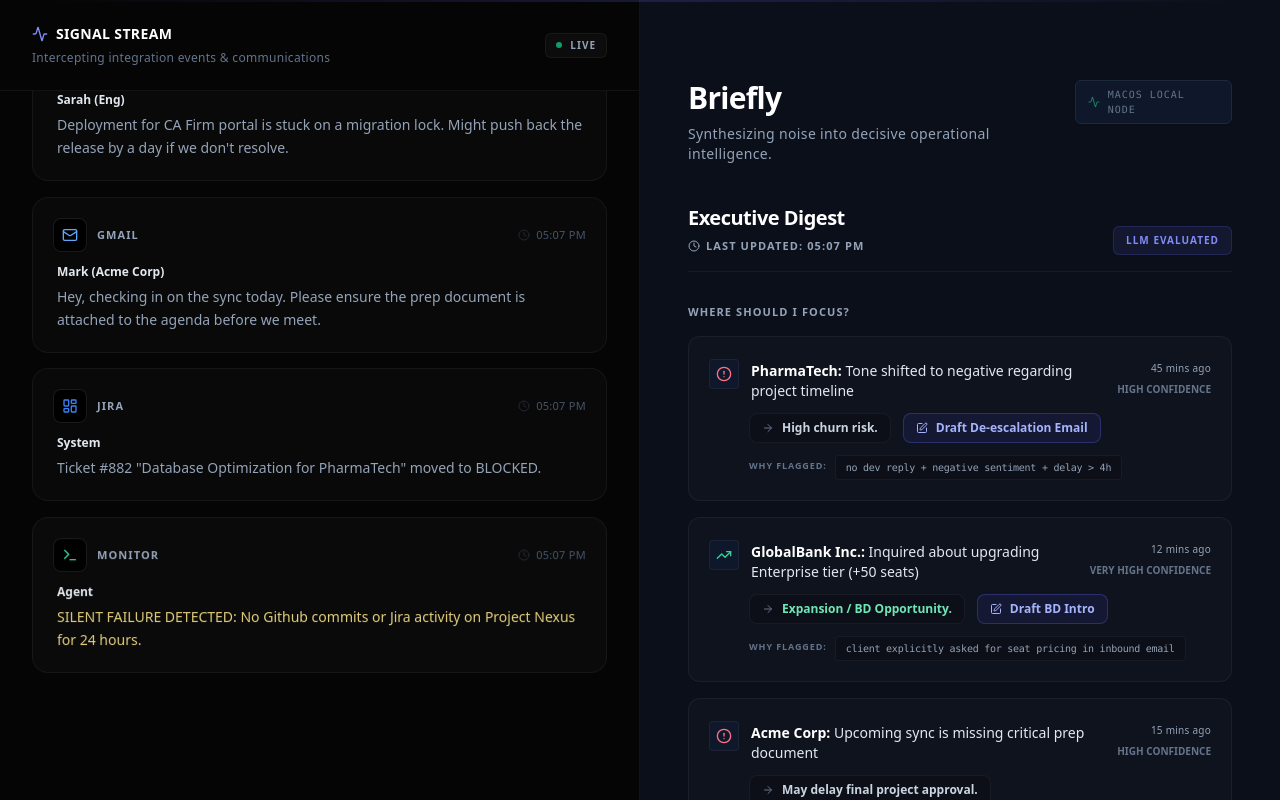
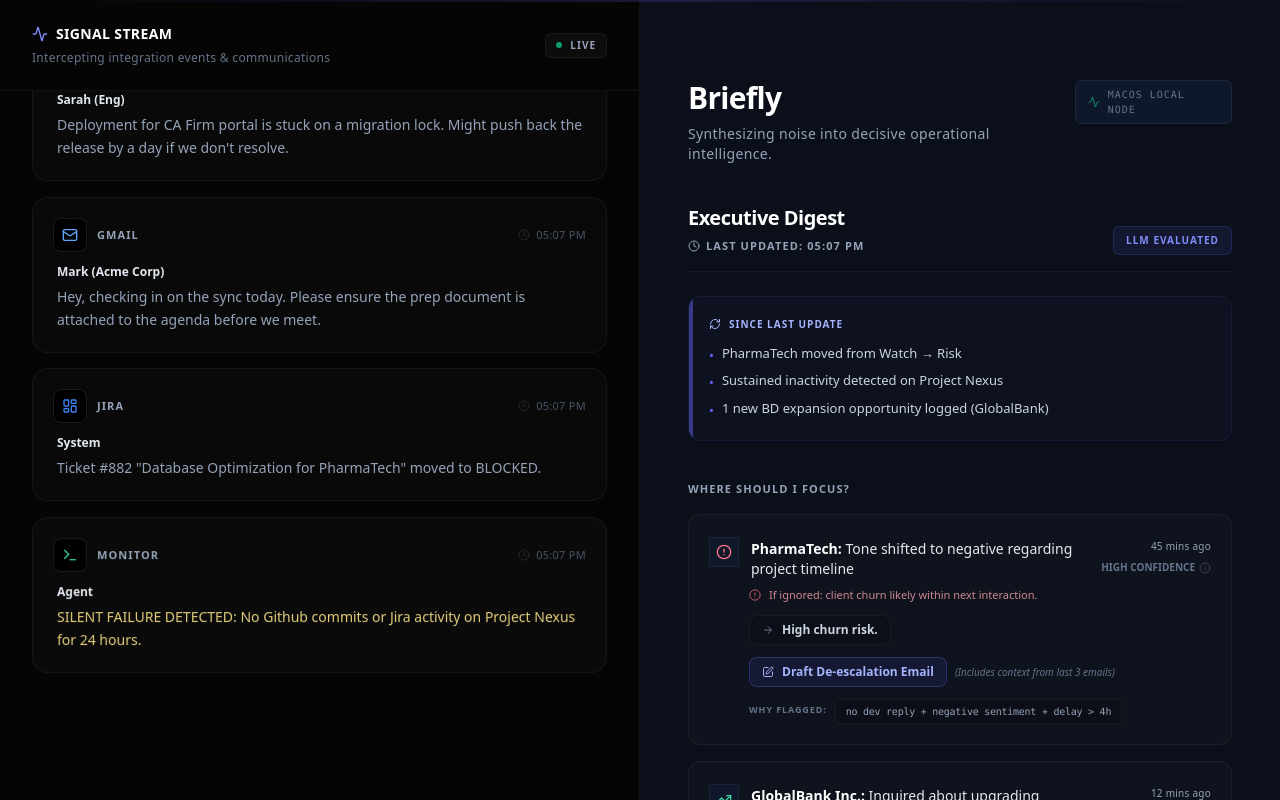
Before and after one commit to Sumanth2377/Briefly, a React (Vite) app: page / in a window 1280 px wide. Both pictures are taken after a click on the button "Generate Intelligence". Built offline with nearby package versions, Linux system fonts and the light colour scheme.

Commit message:
feat(analytics): Push 1-percent executive UX overhaul with temporal global deltas, accountability tracking, consequence rendering, and missing data alerts

```diff
--- a/src/App.jsx
+++ b/src/App.jsx
@@ -1,5 +1,5 @@
 import React, { useState, useEffect, useRef } from 'react';
-import { Activity, Clock, MessageSquare, Mail, LayoutDashboard, Terminal, AlertCircle, CheckCircle2, AlertTriangle, ArrowRight, Zap, Loader2, Sparkles, TrendingUp, PenSquare } from 'lucide-react';
+import { Activity, Clock, MessageSquare, Mail, LayoutDashboard, Terminal, AlertCircle, CheckCircle2, AlertTriangle, ArrowRight, Zap, Loader2, Sparkles, TrendingUp, PenSquare, RefreshCw, AlertOctagon, Info } from 'lucide-react';
 import { rawDataStream, getHeartbeatDigest } from './mockData';
 
 const getSourceIcon = (type) => {
@@ -81,16 +81,15 @@
 
   const handleDraftAction = (id) => {
     setActiveDraft(id);
-    setTimeout(() => setActiveDraft(null), 2000); // Simulate generative draft
+    setTimeout(() => setActiveDraft(null), 2000);
   };
 
   return (
     <div className="flex h-screen bg-slate-950 text-slate-300 font-sans selection:bg-indigo-500/30">
 
-      {/* MAC MENU BAR SIMULATION STYLING (Subtle native border top feeling) */}
       <div className="absolute top-0 w-full h-[2px] bg-gradient-to-r from-indigo-500/0 via-indigo-500/20 to-indigo-500/0 z-50 pointer-events-none"></div>
 
-      {/* LEFT PANEL - Firehose */}
+      {/* LEFT PANEL */}
       <div className="w-1/2 border-r border-white/5 flex flex-col bg-[#050505] relative z-10">
         <div className="px-8 py-6 border-b border-white/5 flex justify-between items-center bg-[#050505] z-20">
           <div>
@@ -136,7 +135,6 @@
 
       {/* RIGHT PANEL - Digest */}
       <div className="w-1/2 flex flex-col relative overflow-y-auto bg-[#0B0F19] scroll-smooth">
-
         <div className="p-12 flex-1 flex flex-col max-w-3xl mx-auto w-full relative z-10">
 
           <div className="mb-10 mt-8 flex justify-between items-start">
@@ -172,7 +170,7 @@
             <div className="animate-in fade-in slide-in-from-bottom-4 duration-700">
 
               {/* Header */}
-              <div className="flex justify-between items-end mb-8 border-b border-white/5 pb-4">
+              <div className="flex justify-between items-end mb-6 border-b border-white/5 pb-4">
                 <div>
                   <h3 className="text-xl font-semibold text-white tracking-tight">Executive Digest</h3>
                   <p className="text-[11px] text-slate-400 mt-1.5 uppercase tracking-widest font-bold flex items-center gap-1.5">
@@ -181,6 +179,22 @@
                 </div>
                 <div className="text-[10px] font-bold tracking-widest uppercase text-indigo-400 px-3 py-1.5 bg-indigo-500/10 rounded-md border border-indigo-500/20">
                   LLM Evaluated
+                </div>
+              </div>
+
+              {/* TEMPORAL AWARENESS: Global Deltas */}
+              <div className="mb-10 p-5 rounded-xl bg-indigo-500/[0.03] border border-indigo-500/10 shadow-sm relative overflow-hidden">
+                <div className="absolute left-0 top-0 bottom-0 w-1 bg-indigo-500/50"></div>
+                <h4 className="text-[10px] font-bold text-indigo-300 uppercase tracking-widest mb-3 flex items-center gap-2">
+                  <RefreshCw className="w-3 h-3" /> Since last update
+                </h4>
+                <div className="space-y-1.5">
+                  {digest.globalDeltas.map((delta, i) => (
+                    <div key={i} className="flex items-start gap-2 text-[13px] text-slate-300">
+                      <span className="text-indigo-500 mt-0.5">•</span>
+                      <span className="font-medium">{delta}</span>
+                    </div>
+                  ))}
                 </div>
               </div>
 
@@ -194,7 +208,7 @@
                     <div key={i} className="group flex flex-col p-5 rounded-xl bg-white/[0.02] border border-white/5 hover:border-indigo-500/30 hover:bg-white/[0.04] transition-all duration-300 relative overflow-hidden">
                       <div className={`absolute left-0 top-0 bottom-0 w-1 ${item.isPositive ? 'bg-emerald-500/50' : 'bg-indigo-500/50'} opacity-0 group-hover:opacity-100 transition-opacity`}></div>
 
-                      <div className="flex items-start justify-between gap-4 mb-3">
+                      <div className="flex items-start justify-between gap-4 mb-2">
                         <div className="flex items-start gap-3 flex-1">
                           <div className="mt-0.5 bg-slate-900 p-1.5 rounded border border-white/5">
                             {item.isPositive ? <TrendingUp className="w-4 h-4 text-emerald-400" /> : <AlertCircle className="w-4 h-4 text-rose-400" />}
@@ -208,9 +222,20 @@
                         </div>
                         <div className="flex flex-col items-end gap-1.5 flex-shrink-0 mt-1">
                           <span className="text-[10px] text-slate-400 tracking-wide font-medium">{item.timeAgo}</span>
-                          <span className="text-[10px] uppercase font-bold text-slate-500">{item.confidence} Confidence</span>
+                          <span className="text-[10px] uppercase font-bold text-slate-500" title={item.confidenceContext || ''}>
+                            {item.confidence} Confidence
+                            {item.confidenceContext && <Info className="w-3 h-3 inline ml-1 opacity-50" />}
+                          </span>
                         </div>
                       </div>
+
+                      {/* CONSEQUENCE MODELING */}
+                      {item.consequence && (
+                        <div className="ml-10 mb-3 flex items-center gap-2">
+                           <AlertOctagon className="w-3 h-3 text-rose-400/80" />
+                           <span className="text-[11px] font-medium text-rose-300/80">{item.consequence}</span>
+                        </div>
+                      )}
 
                       <div className="ml-10 flex flex-wrap gap-3 items-center">
                         <div className="flex items-center gap-2 bg-black/20 w-fit px-3 py-1.5 rounded-lg border border-white/5">
@@ -218,8 +243,8 @@
                           <span className={`text-xs font-semibold ${item.isPositive ? 'text-emerald-300' : 'text-slate-300'}`}>{item.impact}</span>
                         </div>
 
-                        {/* BD / DRAFT ACTIONS - The "Zero-Action-Latency" Insight */}
                         {item.action && (
+                          <div className="flex items-center gap-2">
                             <button
                               onClick={() => handleDraftAction(item.id)}
                               className="flex items-center gap-2 bg-indigo-600/10 hover:bg-indigo-600/20 text-indigo-300 w-fit px-3 py-1.5 rounded-lg border border-indigo-500/30 transition-all font-semibold text-xs relative overflow-hidden"
@@ -230,10 +255,14 @@
                                  <><PenSquare className="w-3 h-3" /> {item.action}</>
                               )}
                             </button>
+                            {/* ACTION CONTEXT */}
+                            {item.actionContext && (
+                              <span className="text-[10px] text-slate-500 italic">({item.actionContext})</span>
+                            )}
+                          </div>
                         )}
                       </div>
 
-                      {/* Explainable AI */}
                       <div className="ml-10 mt-3 flex items-start gap-2">
                         <span className="shrink-0 text-[9px] font-bold text-slate-500 uppercase tracking-widest mt-1">Why flagged:</span>
                         <p className="text-[10px] text-slate-400 font-mono tracking-tight bg-black/20 px-2.5 py-1 rounded inline-block border border-white/5">
@@ -253,7 +282,7 @@
                 </h4>
                 <div className="grid grid-cols-1 gap-5">
                   {digest.projects.map((proj, i) => (
-                    <div key={i} className="p-6 rounded-2xl bg-white/[0.02] border border-white/5">
+                    <div key={i} className="p-6 rounded-2xl bg-white/[0.02] border border-white/5 shadow-sm">
 
                       <div className="flex justify-between items-center mb-4">
                         <div className="flex items-center gap-3">
@@ -265,7 +294,6 @@
                         {getStatusBadge(proj.status, proj.statusReason)}
                       </div>
 
-                      {/* Delivery Overview / ETA Metrics */}
                       <div className="mb-5 flex items-center justify-between bg-black/20 p-3 rounded-lg border border-white/5">
                         <span className="text-sm text-slate-300 leading-relaxed font-light">{proj.summary}</span>
                         <div className="text-right flex flex-col justify-center border-l border-white/5 pl-4 ml-4 min-w-max">
@@ -286,17 +314,26 @@
                         ))}
                       </div>
 
+                      {/* MISSING DATA SIGNAL (Advanced) */}
+                      {proj.missingData && (
+                        <div className="mt-5 mb-1 flex items-center gap-2 bg-amber-500/10 w-fit px-3 py-1.5 rounded-md border border-amber-500/20">
+                          <AlertTriangle className="w-3 h-3 text-amber-500/80" />
+                          <span className="text-[10px] text-amber-400/90 font-medium">Missing: {proj.missingData}</span>
+                        </div>
+                      )}
+
+                      {/* ACCOUNTABILITY OWNER / CTA */}
                       {proj.recommendation && (
-                        <div className="mt-5 pt-4 border-t border-white/5 flex items-start gap-2">
+                        <div className="mt-4 pt-4 border-t border-white/5 flex items-start gap-2">
                           <AlertTriangle className="w-4 h-4 text-rose-400 mt-0.5" />
                           <p className="text-sm text-rose-300 font-semibold tracking-wide">{proj.recommendation}</p>
                         </div>
                       )}
 
                       {proj.status === 'healthy' && !proj.recommendation && (
-                         <div className="mt-5 pt-4 border-t border-white/5 flex items-start gap-2">
+                         <div className="mt-4 pt-4 border-t border-white/5 flex items-start gap-2">
                             <CheckCircle2 className="w-4 h-4 text-emerald-400 mt-0.5" />
-                            <p className="text-sm text-emerald-300 font-semibold tracking-wide">Stable — no intervention required.</p>
+                            <p className="text-sm text-emerald-300 font-semibold tracking-wide">Stable — no action needed, delivery on track.</p>
                          </div>
                       )}
 
--- a/src/mockData.js
+++ b/src/mockData.js
@@ -15,17 +15,25 @@
   const timeStr = new Date().toLocaleTimeString([], { hour: '2-digit', minute: '2-digit' });
   return {
     timestamp: timeStr,
+    globalDeltas: [
+      'PharmaTech moved from Watch → Risk',
+      'Sustained inactivity detected on Project Nexus',
+      '1 new BD expansion opportunity logged (GlobalBank)'
+    ],
     focus: [
       {
         id: 'f1',
         client: 'PharmaTech',
         text: 'Tone shifted to negative regarding project timeline',
         impact: 'High churn risk.',
+        consequence: 'If ignored: client churn likely within next interaction.',
         confidence: 'High',
+        confidenceContext: 'based on tone shift across 2 distinct threads',
         reason: 'no dev reply + negative sentiment + delay > 4h',
         timeAgo: '45 mins ago',
         isPositive: false,
-        action: 'Draft De-escalation Email'
+        action: 'Draft De-escalation Email',
+        actionContext: 'Includes context from last 3 emails'
       },
       {
         id: 'f2',
@@ -33,17 +41,21 @@
         text: 'Inquired about upgrading Enterprise tier (+50 seats)',
         impact: 'Expansion / BD Opportunity.',
         confidence: 'Very High',
+        confidenceContext: 'explicit intent in inbound email',
         reason: 'client explicitly asked for seat pricing in inbound email',
         timeAgo: '12 mins ago',
         isPositive: true,
-        action: 'Draft BD Intro' // Business Development Upsell
+        action: 'Draft BD Intro',
+        actionContext: 'Drafts introductory expansion pricing playbook'
       },
       {
         id: 'f3',
         client: 'Acme Corp',
         text: 'Upcoming sync is missing critical prep document',
         impact: 'May delay final project approval.',
+        consequence: 'If ignored: sync will likely be unproductive or rescheduled.',
         confidence: 'High',
+        confidenceContext: 'calendar validation matched against drive assets',
         reason: 'calendar meeting < 1 hr + no linked docs detected',
         timeAgo: '15 mins ago',
         isPositive: false
@@ -61,7 +73,7 @@
           'Received urgent email from John',
           'DB optimization ticket formally blocked'
         ],
-        recommendation: 'Action: Contact Eng Lead for ETA.',
+        recommendation: 'Action: Contact Eng Lead for ETA. (Owner: Backend Team)',
         confidence: 'High Confidence'
       },
       {
@@ -74,7 +86,7 @@
         deltas: [
           'Legal compliance task untouched for 72h'
         ],
-        recommendation: 'Action: Reach out to Legal to unblock.',
+        recommendation: 'Action: Reach out to Legal to unblock. (Owner: Compliance)',
         confidence: 'High Confidence'
       },
       {
@@ -87,7 +99,8 @@
         deltas: [
           'Zero Github/Jira activity for 24h'
         ],
-        recommendation: 'Action: Check with TL for status.',
+        missingData: 'No architectural roadmap logged for tracking.',
+        recommendation: 'Action: Check with TL for status. (Owner: Platform)',
         confidence: 'Medium Confidence'
       },
       {
@@ -101,6 +114,7 @@
           'Migration lock cleared over Slack',
           'Pipeline resumed successfully'
         ],
+        missingData: 'No explicit deployment sign-off recorded from QA.',
         recommendation: null,
         confidence: 'High Confidence'
       },
```
Lines whose indentation alone changed are shown as unchanged.
